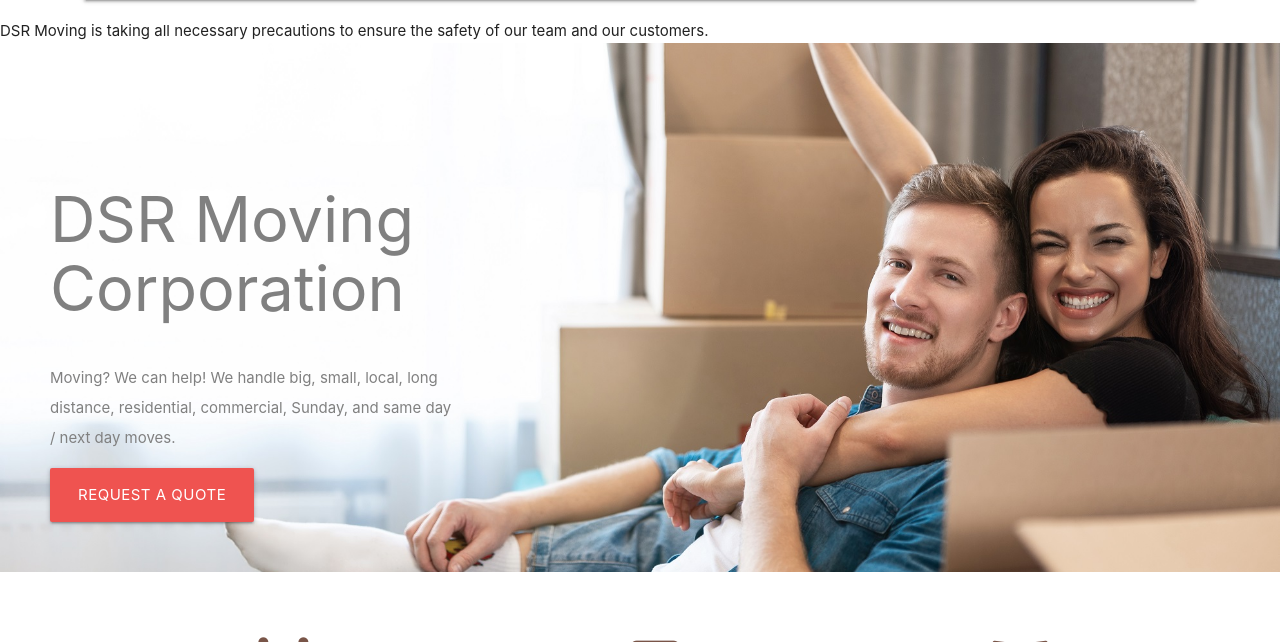
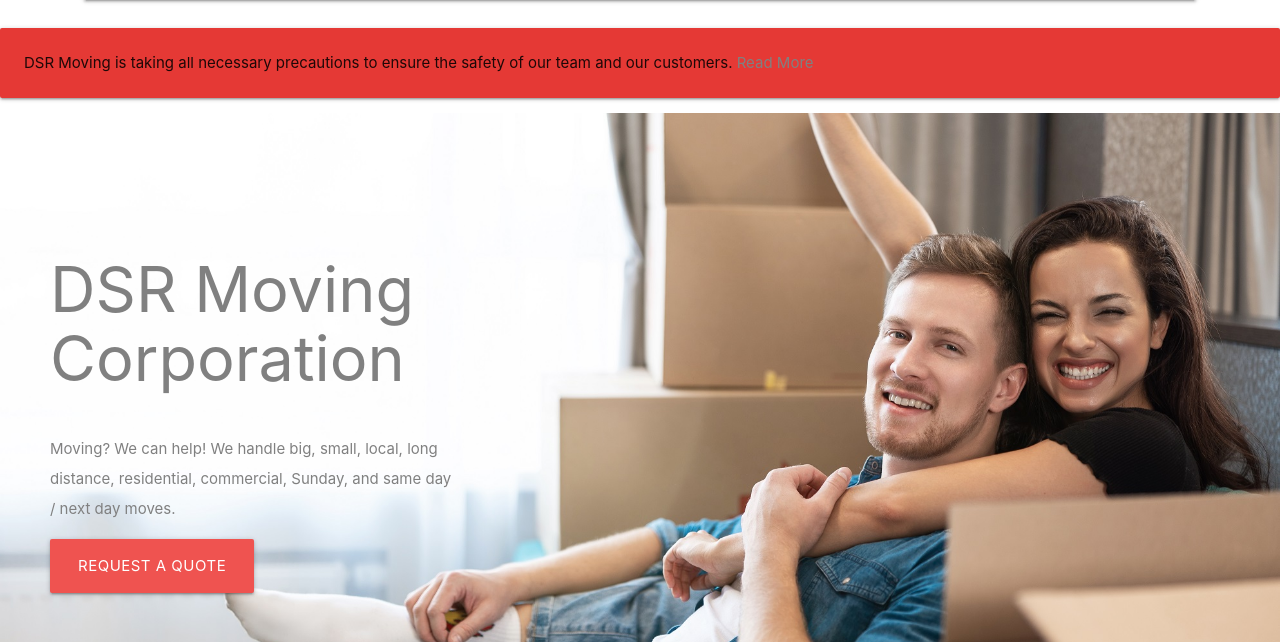
Before and after one commit to lamanaml/dsrmoving, a PHP site: page / in a window 1280 px wide. Shown: the part 120-762 px from the top of the page. Run offline with PHP 8.4, Linux system fonts and the light colour scheme; some libraries are stand-ins or nearby versions.

Commit message:
updated coronavirus

```diff
--- a/index.php
+++ b/index.php
@@ -23,9 +23,10 @@
   <!-- Navigation -->
 
 <?php include 'nav.html';?>
-<div class="alert alert-warning" role="alert">
- DSR Moving is taking all necessary precautions to ensure the safety of our team and our customers.
+<div class="card-panel #e53935 red darken-1">
+ DSR Moving is taking all necessary precautions to ensure the safety of our team and our customers. <a href="coronavirus.php"> Read More </a>
 </div>
+
 <!-- Hero -->
 <div class = "jumbotron" >
 
```
